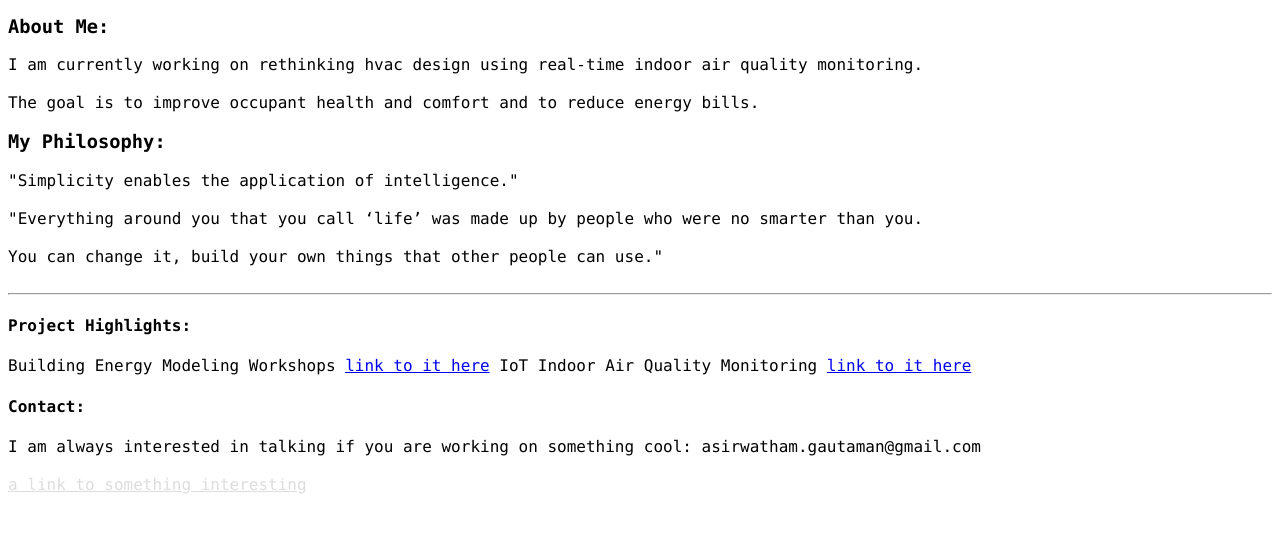
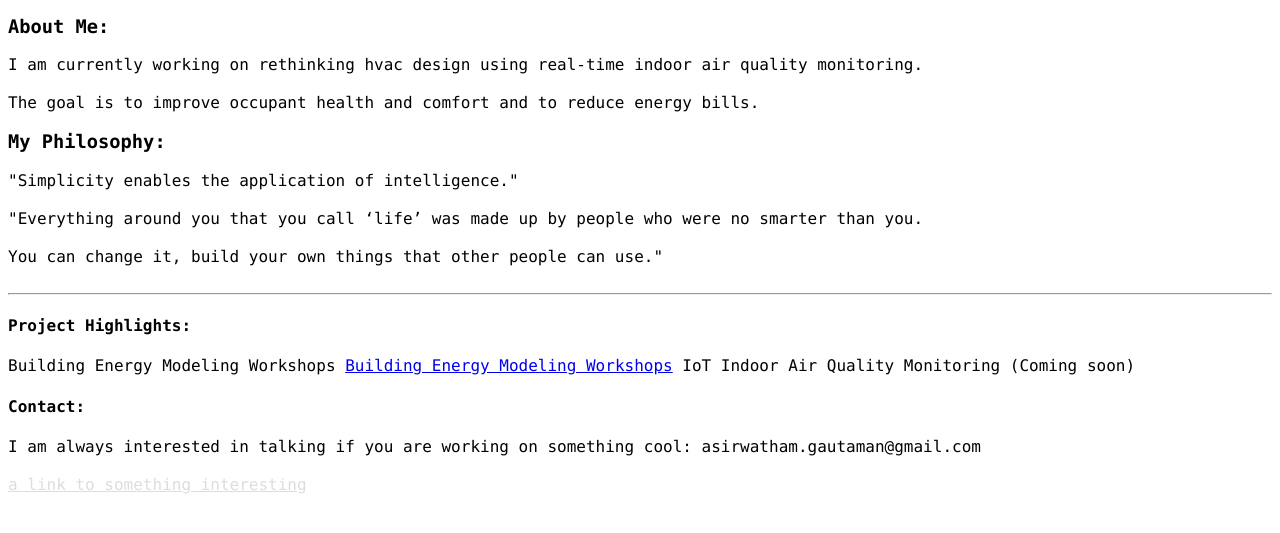
Before and after one commit to gaudi369/personal-website, a plain HTML site: page index.html in a window 1280 px wide. Shown: the part 141-674 px from the top of the page. Drawn offline with Linux system fonts and the light colour scheme.

Commit message:
Update index.html

```diff
--- a/index.html
+++ b/index.html
@@ -31,9 +31,9 @@ I am currently working on rethinking hvac design using real-time indoor air qual
 
 <h4>Project Highlights:</h4>
 
-Building Energy Modeling Workshops <a href="#">link to it here</a>
+Building Energy Modeling Workshops <a href="https://cooperunion.github.io/buildingenergymodeling_workshops/docs/intro.html">Building Energy Modeling Workshops</a>
 
-IoT Indoor Air Quality Monitoring <a href="#">link to it here</a>
+IoT Indoor Air Quality Monitoring (Coming soon)
 
 <h4>Contact:</h4>
 
```
